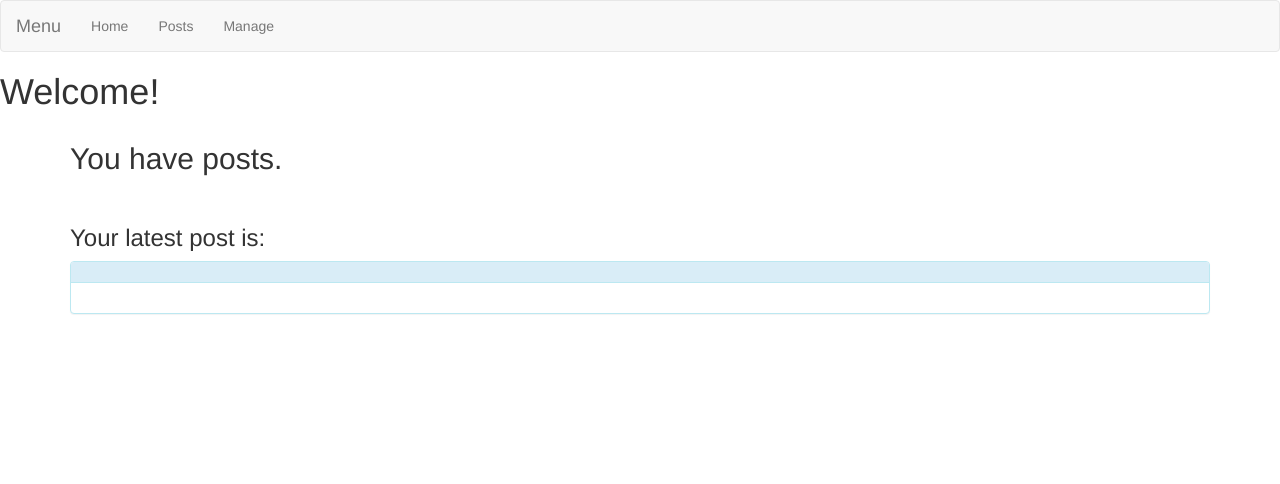
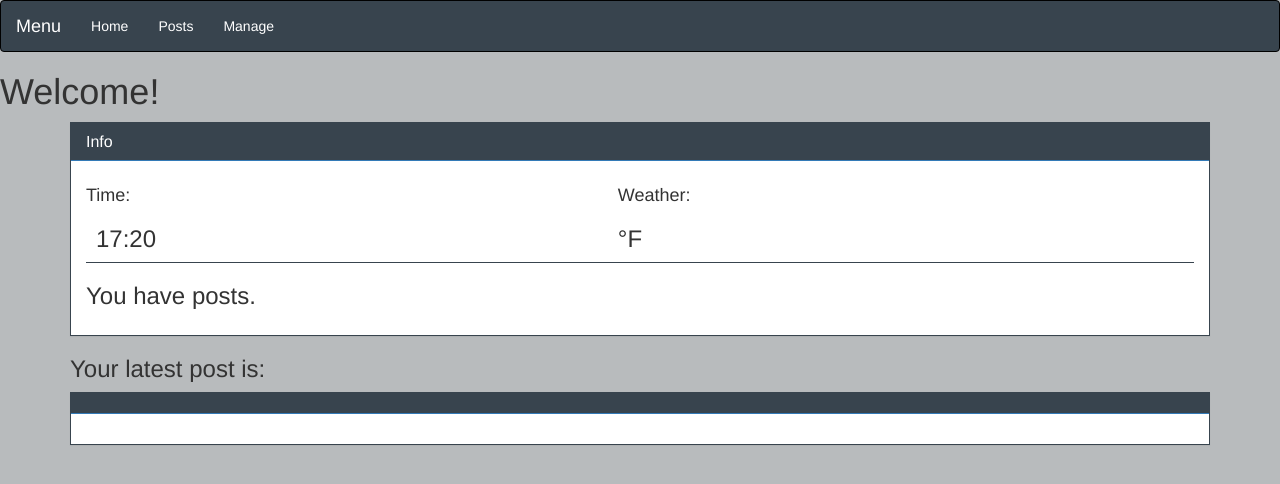
Before and after one commit to Tropht/final, a website: page index.html at #/home in a window 1280 px wide. Drawn offline with Linux system fonts and the light colour scheme; some packages are replaced by stand-ins of ours; no server answers.

Commit message:
Added weather function, redid post and manage page, altered the color and shape of the post panels

```diff
--- a/home.html
+++ b/home.html
@@ -1,10 +1,29 @@
 <h1>Welcome!</h1>
 
+
+
 <div ng-controller="myCtrl" class="container">
-  <h2>You have {{ postLength }} posts.</h2>
-  <br>
+
+  <div class="panel panel-primary" id="info">
+    <div class="panel-heading">
+      <h3 class="panel-title">Info</h3>
+    </div>
+    <div class="panel-body">
+      <div class="left">
+        <h4>Time:</h4><h3 id="clock"></h3>
+      </div>
+      <div class="right">
+        <h4>Weather:</h4><h3>{{ tempurature }}°F</h3>
+      </div>
+
+      <div class="full">
+        <h3>You have {{ postLength }} posts.</h3>
+      </div>
+    </div>
+  </div>
+
   <h3>Your latest post is:</h3>
-  <div class="panel panel-info">
+  <div class="panel panel-primary">
     <div class="panel-heading">
       <h3 class="panel-title" ng-bind="lastPost.title"></h3>
     </div>
--- a/index.html
+++ b/index.html
@@ -11,9 +11,11 @@
     <!-- Bootstrap -->
     <link href="bower_components/bootstrap/dist/css/bootstrap.min.css" rel="stylesheet" type="text/css">
     <script src="bower_components/bootstrap/dist/js/bootstrap.min.js"></script>
+    <!-- Styles -->
+    <link href="styles/styles.css" rel="stylesheet" type="text/css">
 
   </head>
-  <body ng-app="blogApp">
+  <body ng-app="blogApp" onload="startTime()">
 
     <nav class="navbar navbar-default">
       <div class="container-fluid">
--- a/scripts/app.js
+++ b/scripts/app.js
@@ -38,10 +38,18 @@ blogApp.service('dbPosts', ['$http', function ($http) {
 		return $http.post('http://localhost:3000/posts/', data);
 	}
 
+}]);
+
+
+blogApp.service('dbWeather', ['$http', function ($http) {
+
+	this.getWeather = function(){
+		return $http.get('http://api.openweathermap.org/data/2.5/weather?units=imperial&zip=84101,us&appid=2de143494c0b295cca9337e1e96b00e0');
+	}
 
 }]);
 
-blogApp.controller('myCtrl', ['$scope', 'dbPosts', function($scope, dbPosts){
+blogApp.controller('myCtrl', ['$scope', 'dbPosts', 'dbWeather', function($scope, dbPosts, dbWeather){
 
 // Get Posts
 	dbPosts.getPost().success(function(data){
@@ -52,6 +60,14 @@ blogApp.controller('myCtrl', ['$scope', 'dbPosts', function($scope, dbPosts){
 
 	});
 
+// Get Weather
+	dbWeather.getWeather().success(function(data){
+	$scope.dbWeather = data;
+
+	$scope.tempurature = $scope.dbWeather.main.temp
+		console.log($scope.dbWeather.weather[0].main );
+		console.log($scope.dbWeather.main.temp );
+	});
 
 
 	$scope.newPost = {}; //New Post Object
@@ -72,3 +88,24 @@ blogApp.controller('myCtrl', ['$scope', 'dbPosts', function($scope, dbPosts){
 
 
 }])
+
+// Clock
+
+function startTime() {
+    var today = new Date();
+    var h = today.getHours();
+    var m = today.getMinutes();
+    var s = today.getSeconds();
+    m = checkTime(m);
+    s = checkTime(s);
+  	// $('#clock').html(h + ":" + m + ":" + s);
+
+		$('#clock').html(h + ":" + m);
+
+    var t = setTimeout(startTime, 500);
+
+}
+function checkTime(i) {
+    if (i < 10) {i = "0" + i};  // add zero in front of numbers < 10
+    return i;
+}
--- /dev/null
+++ b/styles/styles.scss
@@ -0,0 +1,60 @@
+// Variables
+$heading-color: #38444E;
+
+// All
+body{
+  background-color: #b8bbbd;
+}
+a{
+  color: white;
+}
+
+// Navigation
+.navbar-default .navbar-nav li a{
+  color: white;
+}
+.navbar-default .navbar-brand{
+  color: white;
+}
+.navbar{
+  background-color: $heading-color;
+  border: 1px solid black;
+}
+
+// Main Content
+#info{
+  .panel-body{
+    #clock{
+      margin-left: 10px;
+    }
+  }
+}
+.panel{
+  .right{
+    width: 48%;
+    float: left;
+  }
+  .left{
+    width: 48%;
+    float: left;
+  }
+  .full{
+    width: 100%;
+    float: left;
+    border-top: 1px solid $heading-color;
+  }
+}
+
+// Manage Page
+.panel {
+  border-radius: 0px;
+  border: 1px solid $heading-color;
+  .panel-heading{
+    border-radius: 0px;
+    background-color: $heading-color;
+    h3{
+      color: white;
+    }
+  }
+
+}
```
Also changed, not shown: manage.html (+30 -1 lines), posts.html (+0 -16 lines), scripts/db.json (+17 -2 lines), styles/styles.css (added), 1 other file.
